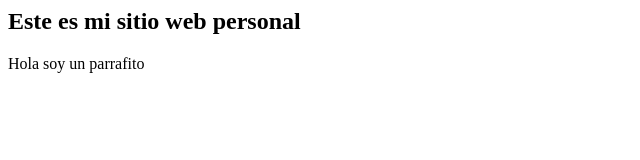
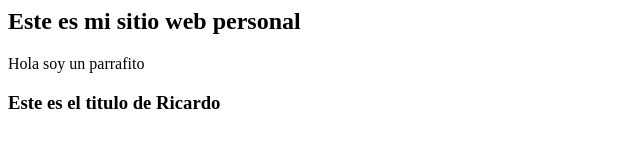
Before and after one commit to jaimeVillagran/PracticaGit, a plain HTML site: page index.html in a window 1280 px wide. Shown: the whole page, without its empty margins (0-640 px from the left). Drawn offline with Linux system fonts and the light colour scheme.

Commit message:
Agrego el titulo que el rompe huevo de seba me pidio

```diff
--- a/index.html
+++ b/index.html
@@ -7,6 +7,8 @@
     <h2>Este es mi sitio web personal</h2>
 
     <p>Hola soy un parrafito</p>
+
+    <h3>Este es el titulo de Ricardo</h3>
 </body>
 
 </html>
```
